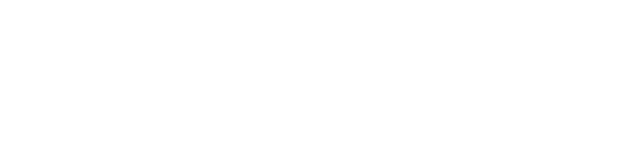
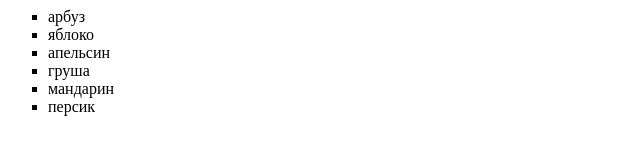
Before and after one commit to arina58/2, a plain HTML site: page index.html in a window 1280 px wide. Shown: the whole page, without its empty margins (0-640 px from the left). Drawn offline with Linux system fonts and the light colour scheme.

Commit message:
задание 59.1

```diff
--- a/index.css
+++ b/index.css
@@ -1,5 +1,3 @@
-body{
-	background-position: top right ;
-	background-image: url("bg.png");
-	background-size: 200px;
+ul{
+	list-style-type: square;
 }
--- a/index.html
+++ b/index.html
@@ -1 +1,9 @@
 <link rel="stylesheet" href="index.css">
+<ul>
+	<li>арбуз</li>
+	<li>яблоко</li>
+	<li>апельсин</li>
+	<li>груша</li>
+	<li>мандарин</li>
+	<li>персик</li>
+</ul>
```
